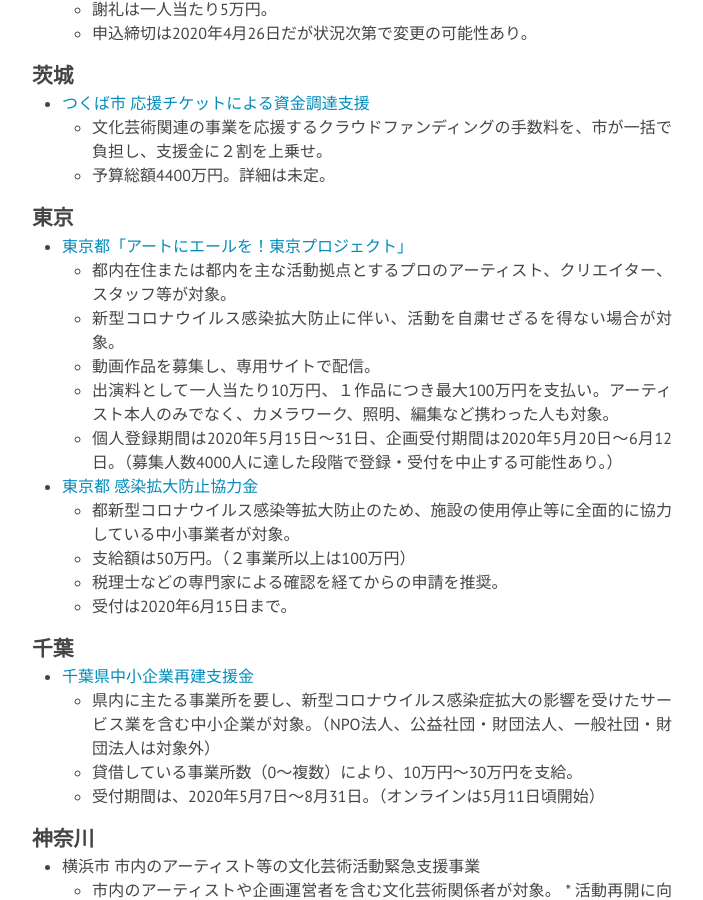
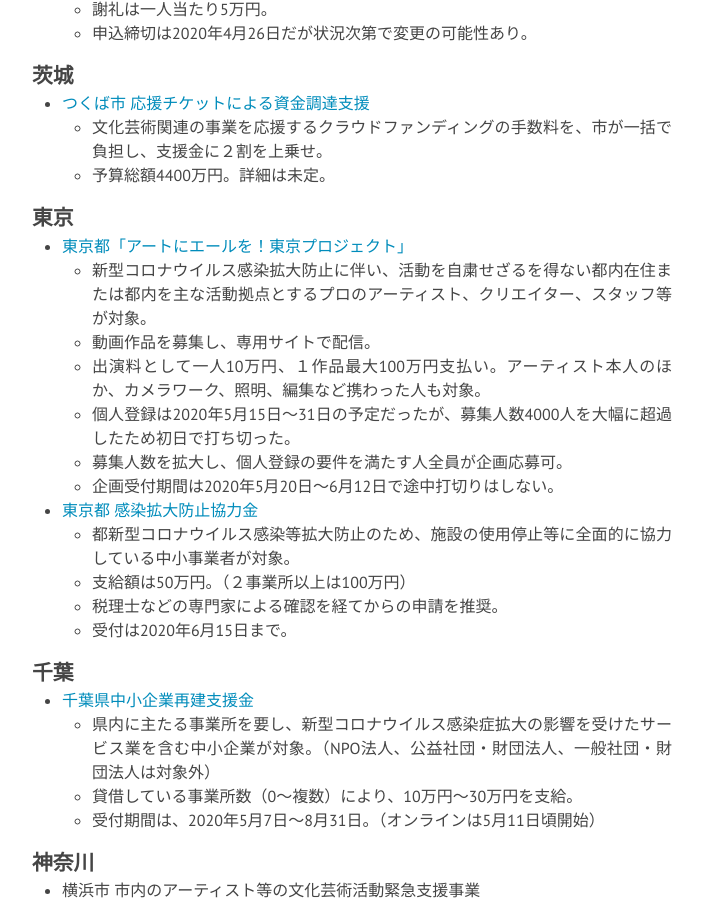
Before and after one commit to a-okuda/resources-for-artists, a Jekyll site: the page built from a_artists.md, in a window 1280 px wide and 900 px high, scrolled down 4697 px. Shown: the whole window, without its empty margins (288-991 px from the left). Built offline with Jekyll 4.4.1, drawn with Linux system fonts in a browser that asks for light colours; nearby versions of some CDN libraries; some of the changed text lies outside the part shown.

Commit message:
Update a_artists.md

```diff
--- a/a_artists.md
+++ b/a_artists.md
@@ -158,11 +158,12 @@
 
 ### 東京
 * [東京都「アートにエールを！東京プロジェクト」](https://www.seikatubunka.metro.tokyo.lg.jp/bunka/katsu_shien/0000001441.html)
-	* 都内在住または都内を主な活動拠点とするプロのアーティスト、クリエイター、スタッフ等が対象。
-	* 新型コロナウイルス感染拡大防止に伴い、活動を自粛せざるを得ない場合が対象。
+	* 新型コロナウイルス感染拡大防止に伴い、活動を自粛せざるを得ない都内在住または都内を主な活動拠点とするプロのアーティスト、クリエイター、スタッフ等が対象。
 	* 動画作品を募集し、専用サイトで配信。
-	* 出演料として一人当たり10万円、１作品につき最大100万円を支払い。アーティスト本人のみでなく、カメラワーク、照明、編集など携わった人も対象。
-	* 個人登録期間は2020年5月15日〜31日、企画受付期間は2020年5月20日〜6月12日。（募集人数4000人に達した段階で登録・受付を中止する可能性あり。）
+	* 出演料として一人10万円、１作品最大100万円支払い。アーティスト本人のほか、カメラワーク、照明、編集など携わった人も対象。
+	* 個人登録は2020年5月15日〜31日の予定だったが、募集人数4000人を大幅に超過したため初日で打ち切った。
+	* 募集人数を拡大し、個人登録の要件を満たす人全員が企画応募可。
+	* 企画受付期間は2020年5月20日〜6月12日で途中打切りはしない。
 * [東京都 感染拡大防止協力金](https://www.tokyo-kyugyo.com)
 	* 都新型コロナウイルス感染等拡大防止のため、施設の使用停止等に全面的に協力している中小事業者が対象。
 	* 支給額は50万円。（２事業所以上は100万円）
@@ -325,9 +326,11 @@
 	* 応募期間は、2020年5月25日〜6月7日。
 * [コロナ給付金寄付プロジェクト](https://www.info.public.or.jp/corona-kifu)
 	* 芸術・文化・スポーツ分野の人々や、経営困難に追い込まれた中小企業を支援。（医療、教育・福祉・子どもの分野も対象）
+	* * 現在の代替的活動、将来の事業・活動再開に向けて進める準備活動等を支援。
 	* ヤフー（株）、ふるさと納税サイト「ふるさとチョイス」を運営する（株）トラストバンク、（公財）パブリックリソース財団と専門家有志により発足。
 	* 国の特別定額給付金の寄付を呼びかけている。
-	* 公募案内申請を受付中。
+	* 助成金額上限は個人30万円（第1回15人）、団体200万円（同2団体）。
+	* 第1回助成金公募期間は、2020年5月18日〜5月25日。
 
 
 ## 便利な窓口・サイトなど
```
